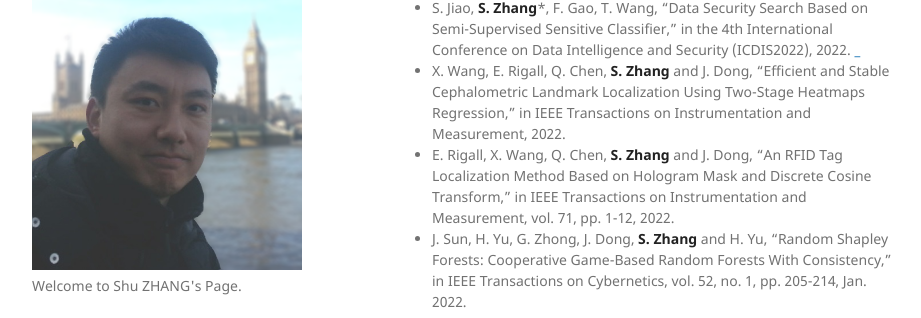
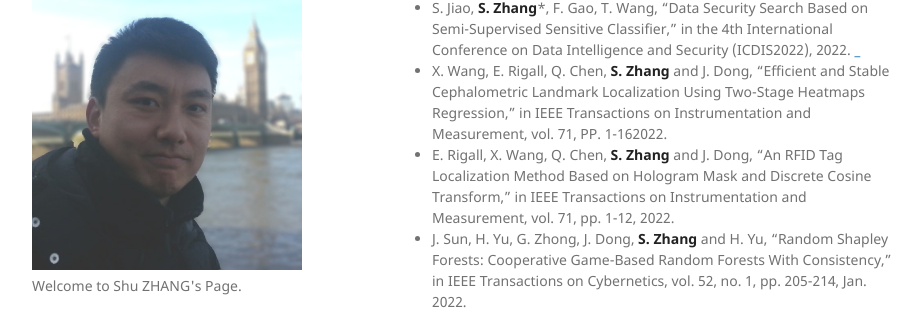
Before and after one commit to jackyspeed/aboutzhangshu, a Jekyll site: the page built from index.md, in a window 1280 px wide and 900 px high, scrolled down 3341 px. Shown: the part 199-517 px from the top of the window, without its empty margins (178-1099 px from the left). Built offline with Jekyll 4.4.1, drawn with Linux system fonts in a browser that asks for light colours; our own code applies the rules of GitHub Pages for plain Markdown files.

Commit message:
Update index.md

```diff
--- a/index.md
+++ b/index.md
@@ -94,7 +94,7 @@ Shu Zhang is currently an Associate Professor and Postgraduate supervisor at Oce
 
 - K. Yang, Y. Jiang, L. Qi, H. Fan, **S. Zhang***, and J. Dong, "Visual Semantic SLAM Based on Examination of Moving Consistency in Dynamic Scenes," in the 4th International Conference on Data Intelligence and Security (ICDIS2022), 2022. [_](https://ieeexplore.ieee.org/document/9984881)
 - S. Jiao, **S. Zhang***, F. Gao, T. Wang, "Data Security Search Based on Semi-Supervised Sensitive Classifier," in the 4th International Conference on Data Intelligence and Security (ICDIS2022), 2022. [_](https://ieeexplore.ieee.org/abstract/document/9984873)
-- X. Wang, E. Rigall, Q. Chen, **S. Zhang** and J. Dong, "Efficient and Stable Cephalometric Landmark Localization Using Two-Stage Heatmaps Regression," in IEEE Transactions on Instrumentation and Measurement, 2022.
+- X. Wang, E. Rigall, Q. Chen, **S. Zhang** and J. Dong, "Efficient and Stable Cephalometric Landmark Localization Using Two-Stage Heatmaps Regression," in IEEE Transactions on Instrumentation and Measurement, vol. 71, PP. 1-162022.
 - E. Rigall, X. Wang, Q. Chen, **S. Zhang** and J. Dong, "An RFID Tag Localization Method Based on Hologram Mask and Discrete Cosine Transform," in IEEE Transactions on Instrumentation and Measurement, vol. 71, pp. 1-12, 2022.
 - J. Sun, H. Yu, G. Zhong, J. Dong, **S. Zhang** and H. Yu, "Random Shapley Forests: Cooperative Game-Based Random Forests With Consistency," in IEEE Transactions on Cybernetics, vol. 52, no. 1, pp. 205-214, Jan. 2022.
 
```
